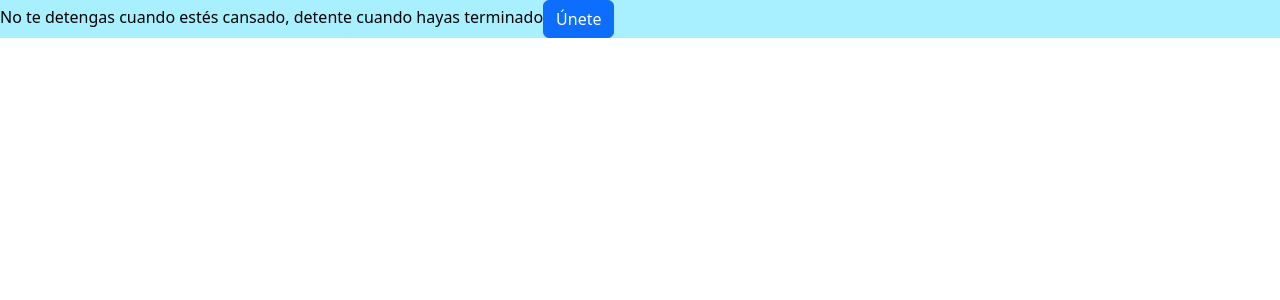
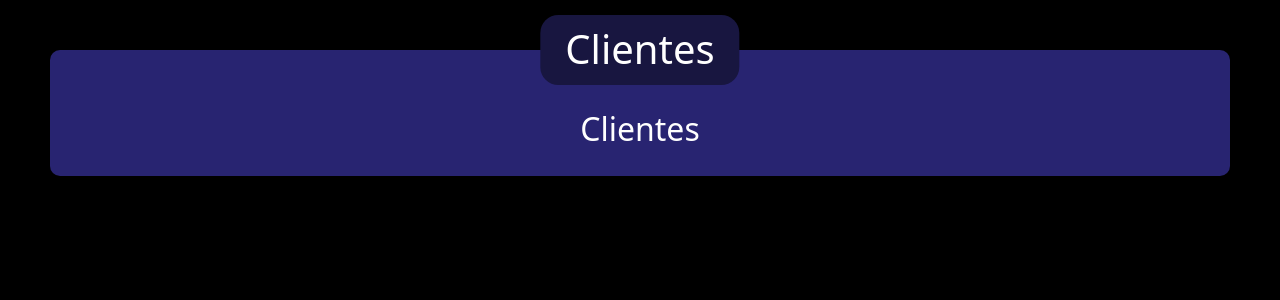
Before and after one commit to sebaslazar/Gimnasio, a React (Create React App) app in the folder frontend/: page / in a window 1280 px wide. Shown: the top 300 px of the page. Built offline with nearby package versions, Linux system fonts and the light colour scheme.

Commit message:
changes before pull

```diff
--- a/frontend/src/App2.js
+++ b/frontend/src/App2.js
@@ -7,6 +7,7 @@ import Login from './files/UI-02.js';
 import RegistroCliente from './files/UI-03.js';
 import { useUser } from "./contexts/UserContext.jsx";
 import { MainLayout } from './layouts/MainLayout.jsx';
+import { ClientsPage } from './files/ShowClientsPage.jsx';
 
 document.documentElement.lang = "es"; //Establece el idioma de la página en español
 
@@ -20,7 +21,8 @@ function App() {
         <title>Gymcontrol</title>
       </Helmet>
       <Routes>
-        <Route path="/" element={<Home />} />
+        {/* <Route path="/" element={<Home />} /> */}
+        <Route path="/" element={<ClientsPage />} />
         <Route element={<MainLayout />}>
           <Route path="/login" element={!token ? <Login /> : <Navigate to="/" />} />
           <Route path="/registro_cliente" element={!token ? <RegistroCliente /> : <Navigate to="/" />} />
--- /dev/null
+++ b/frontend/src/files/ShowClientsPage.jsx
@@ -0,0 +1,15 @@
+import { Helmet } from "react-helmet";
+import { MainLayout } from "../layouts/PageLayout";
+
+export function ClientsPage() {
+  return (
+    <>
+      <Helmet>
+        <title>Gymcontrol - Clientes</title>
+      </Helmet>
+      <MainLayout>
+        <h2>Clientes</h2>
+      </MainLayout>
+    </>
+  );
+}
--- /dev/null
+++ b/frontend/src/layouts/PageLayout/index.jsx
@@ -0,0 +1,21 @@
+import { Outlet } from "react-router";
+import styles from './page.module.css';
+
+/**
+ * @param {{children: import('react').ReactNode}} props
+ */
+export function MainLayout({children}) {
+  return (
+    <div className={styles.pageContainer}>
+      <div className={styles.centeredDiv}>
+        <div className={styles.titleContainer}>
+          <h1 className={styles.title}>Clientes</h1>
+        </div>
+        <div className={styles.contentContainer}>
+          <Outlet />
+          {children}
+        </div>
+      </div>
+    </div>
+  );
+}
--- /dev/null
+++ b/frontend/src/layouts/PageLayout/page.module.css
@@ -0,0 +1,50 @@
+.pageContainer {
+  min-height: 100vh;
+  width: 100vw;
+  display: flex;
+  justify-content: center;
+  /* align-items: center; */
+  align-items: flex-start;
+  background-color: black;
+  padding: 50px;
+}
+
+.centeredDiv {
+  background-color: #282471;
+  padding: 20px;
+  border-radius: 10px;
+  text-align: center;
+  color: white;
+  position: relative;
+
+  /* margin: 20px 50px; */
+  padding-top: 50px;
+  width: 100%;
+}
+
+.titleContainer {
+  background-color: #181640;
+  padding: 10px 25px;
+  border-radius: 18px;
+  /* margin-top: -20px; */
+
+  position: absolute;
+  top: 0;
+  left: 50%;
+  transform: translateX(-50%) translateY(-50%);
+}
+
+.title {
+  /* font-size: 1.5rem; */
+  color: white;
+  margin: 0;
+  margin-bottom: 2px;
+}
+
+.contentContainer {
+  padding: 0;
+  margin-top: 10px;
+
+  width: 100%;
+  height: 100%;
+}
```
Also changed, not shown: 1 other file (tests, documents, lock files or other folders).
